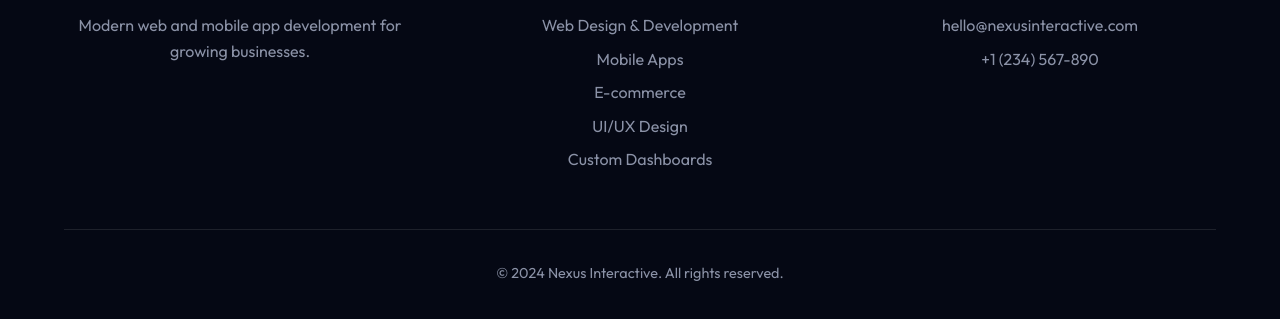
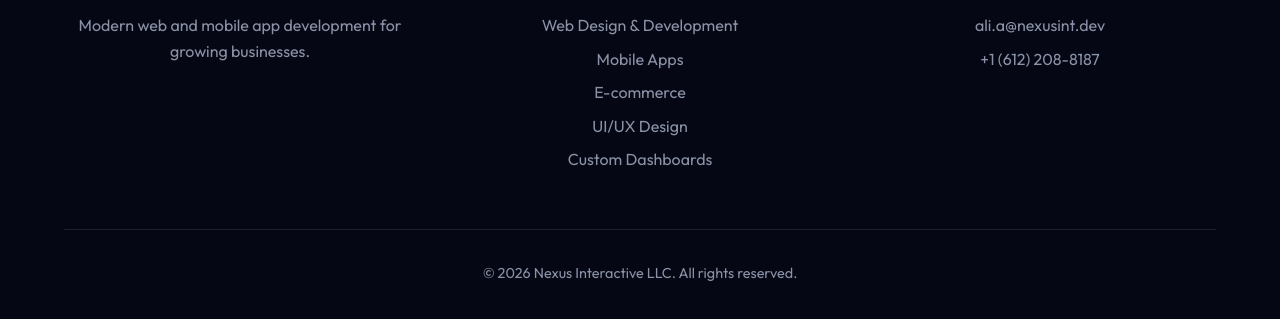
Before and after one commit to Nexus-Interactive-LLC/Nexus-Interactive-Website, a plain HTML site: page index.html in a window 1280 px wide. Shown: the part 4439-4758 px from the top of the page. Drawn offline with Linux system fonts and the light colour scheme.

Commit message:
updated contact

```diff
--- a/index.html
+++ b/index.html
@@ -184,12 +184,12 @@
             </div>
             <div class="footer-section">
                 <h4>Contact</h4>
-                <a href="mailto:hello@nexusinteractive.com">hello@nexusinteractive.com</a>
-                <a href="tel:+1234567890">+1 (234) 567-890</a>
+                <a href="mailto:ali.a@nexusint.dev">ali.a@nexusint.dev</a>
+                <a href="tel:+1234567890">+1 (612) 208-8187</a>
             </div>
         </div>
         <div class="footer-bottom">
-            <p>&copy; 2024 Nexus Interactive. All rights reserved.</p>
+            <p>&copy; 2026 Nexus Interactive LLC. All rights reserved.</p>
         </div>
     </footer>
 
```
